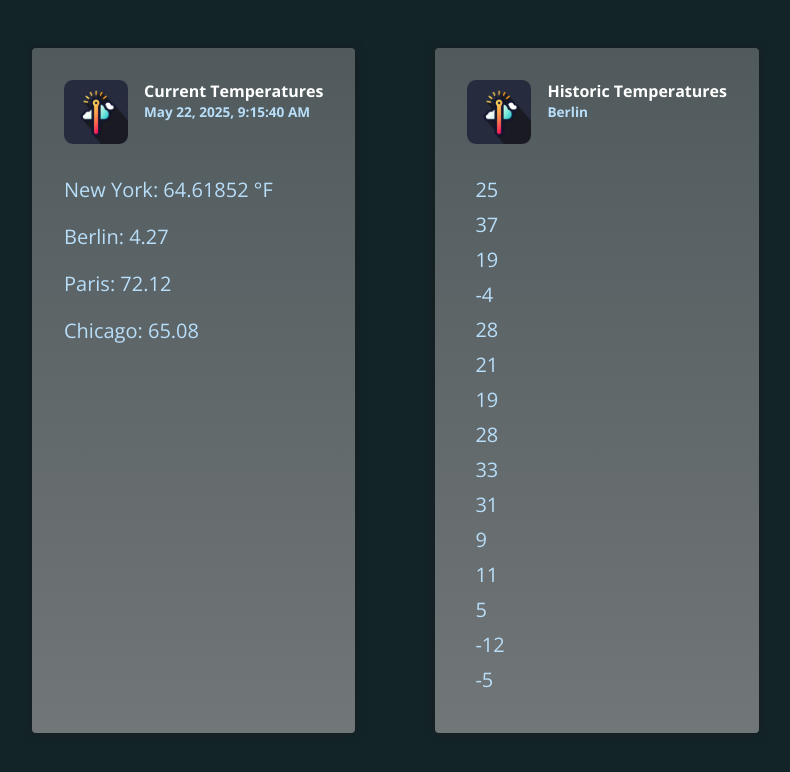
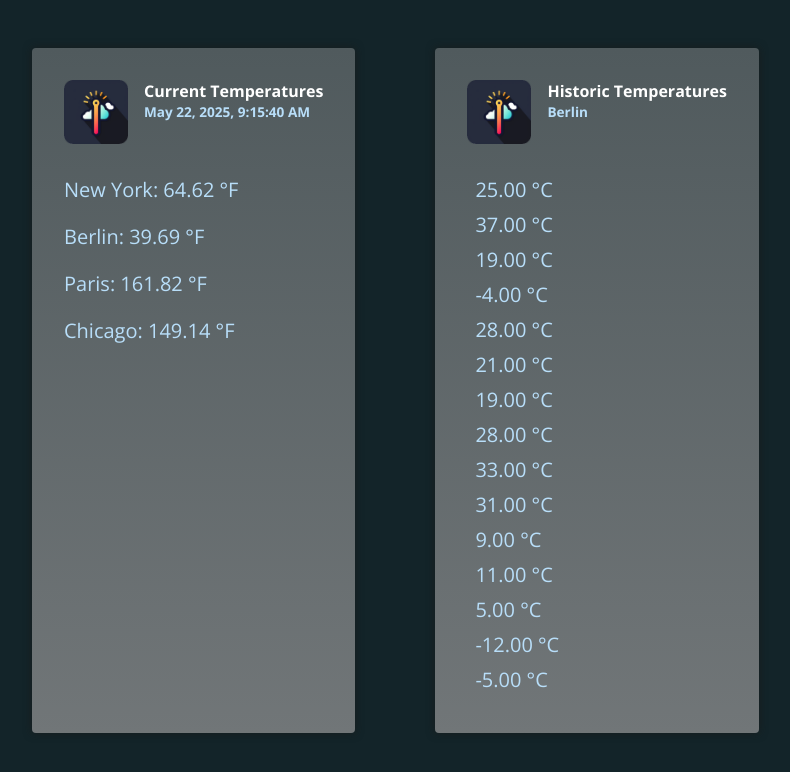
Before and after one commit to khaled436/08-pipes-deep-dive, an Angular app: page / in a window 1280 px wide. Shown: the top 772 px of the page, without its empty margins (168-958 px from the left). Built offline with nearby package versions, Linux system fonts and the light colour scheme.

Commit message:
168 cleaning the output of our custom pipe

```diff
--- a/src/app/app.component.html
+++ b/src/app/app.component.html
@@ -7,10 +7,10 @@
         <p>{{ currentDate | date:'medium' }}</p>
       </div>
     </header>
-    <p>New York: {{ currentTemperaturs.newYork | temperature:'C':'F' }}</p>
-    <p>Berlin: {{ currentTemperaturs.berlin | number:'1.1-2' }}</p>
-    <p>Paris: {{ currentTemperaturs.paris | number:'1.1-2' }}</p>
-    <p>Chicago: {{ currentTemperaturs.chicago | number:'1.1-2' }}</p>
+    <p>New York: {{ currentTemperaturs.newYork |temperature:'C':'F' }}</p>
+    <p>Berlin: {{ currentTemperaturs.berlin | temperature:'C':'F' }}</p>
+    <p>Paris: {{ currentTemperaturs.paris | temperature:'C':'F' }}</p>
+    <p>Chicago: {{ currentTemperaturs.chicago | temperature:'C':'F' }}</p>
   </article>
 
   <article class="temperatures">
@@ -23,7 +23,7 @@
     </header>
     <ul>
       @for (temperature of historicTemperatures; track temperature) {
-      <li (click)="onReset($index)">{{ temperature }}</li>
+      <li (click)="onReset($index)">{{ temperature | temperature:'C' }}</li>
       }
     </ul>
   </article>
--- a/src/app/temperature.pipe.ts
+++ b/src/app/temperature.pipe.ts
@@ -4,7 +4,11 @@
   standalone: true
 })
 export class TemperaturePipe implements PipeTransform{
-  transform(value: string|number, input: "C"|"F", output?: "C"|"F") {
+  transform(value: string|number|null, input: "C"|"F", output?: "C"|"F") {
+
+    if (!value) {
+      return value;
+    }
 
     let val:number;
     if(typeof value === 'string'){
@@ -31,7 +35,7 @@
       symbol = output==='C' ? '°C' : '°F';
     }
 
-    return `${transformedValue} ${symbol}`;
+    return `${transformedValue.toFixed(2)} ${symbol}`;
   }
 
 }
```
